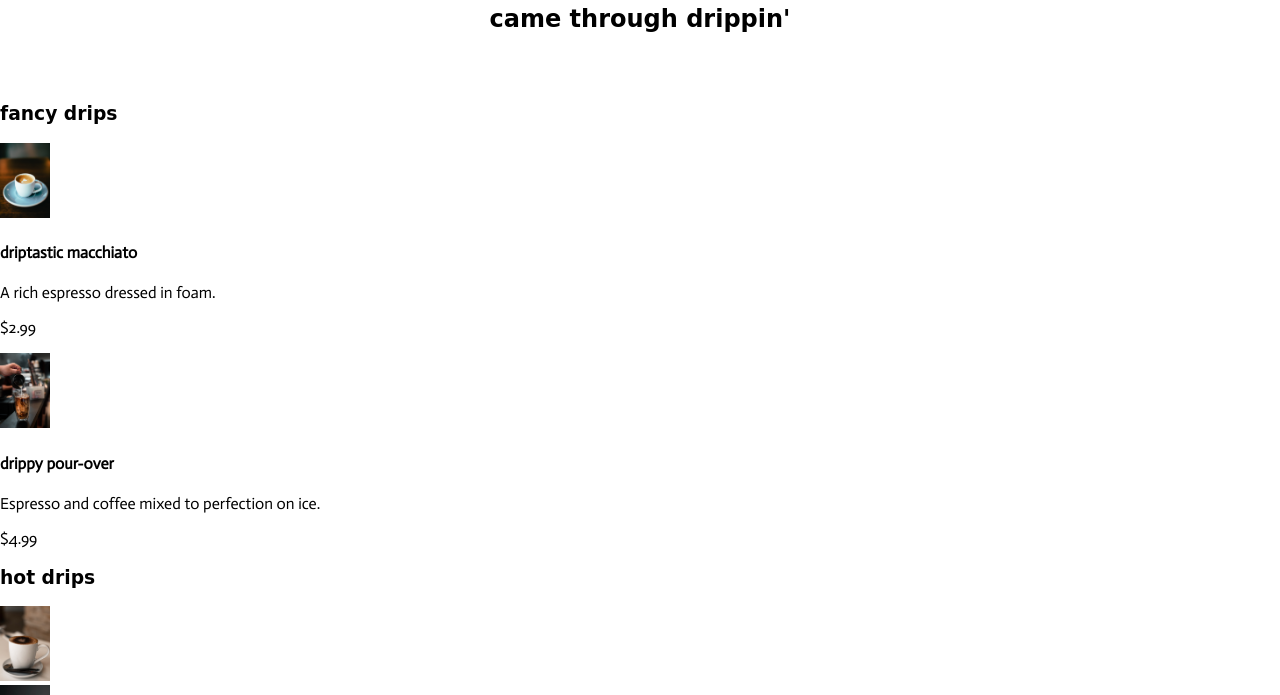
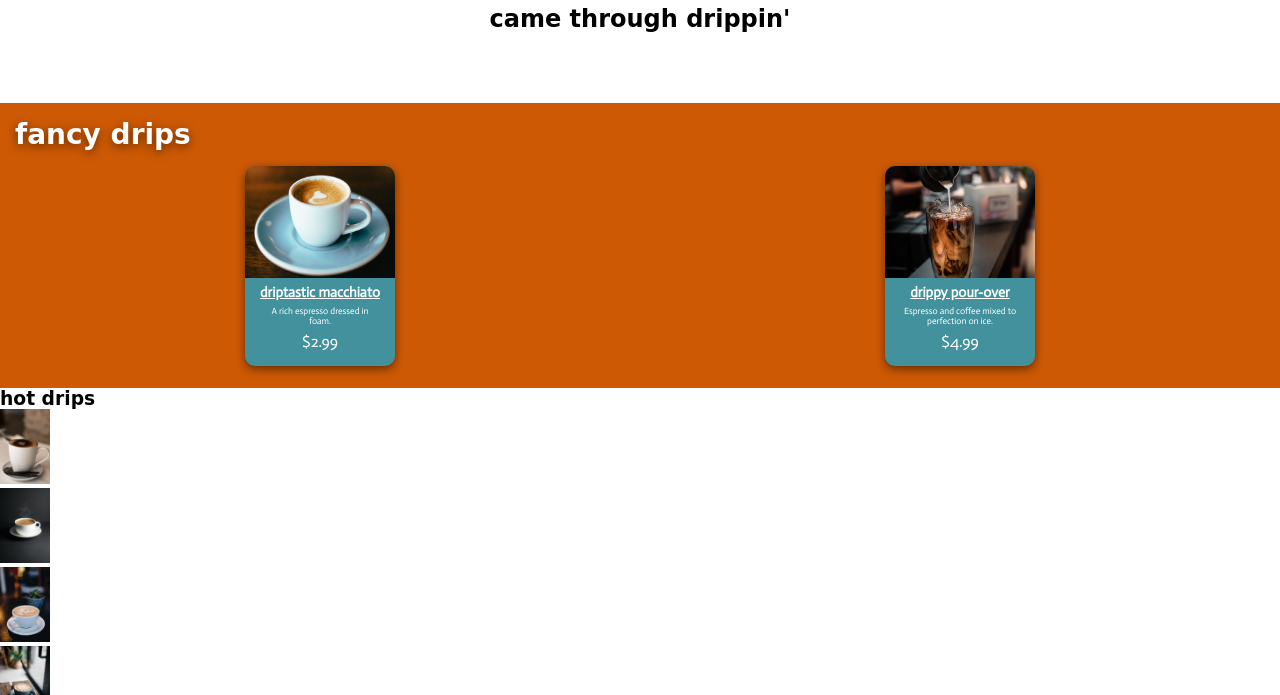
Before and after one commit to Battlertrunks/javascript-group-project, a plain HTML site: page index.html in a window 1280 px wide. Shown: the part 105-800 px from the top of the page. Drawn offline with Linux system fonts and the light colour scheme; a web font is replaced by a local one.

Commit message:
Finished the layout and design for the items, We will now try to implement it using JavaScript to make it more dynamic if admin added more items.

```diff
--- a/index.html
+++ b/index.html
@@ -37,29 +37,41 @@
     </header>
     <main>
       <h2 class="slogan">came through drippin'</h2>
-      <section>
+      <!-- Fancy begins here -->
+      <section class="fancy-container">
         <h3>fancy drips</h3>
-        <ul class="dripsContainer Fancy">
-          <li>
-            <img
-              src="./assets/Coffee-images/macchiato.jpeg"
-              alt="Macchiato drink"
-            />
+        <ul class="drips-container">
+          <li class="item-container">
+            <div class="img-container">
+              <img
+                src="./assets/Coffee-images/macchiato.jpeg"
+                alt="Macchiato drink"
+              />
+            </div>
             <h4>driptastic macchiato</h4>
-            <p>A rich espresso dressed in foam.</p>
-            <p>$2.99</p>
+            <p class="descrip-text">A rich espresso dressed in foam.</p>
+            <p class="price-text">$2.99</p>
           </li>
-          <li>
-            <img src="./assets/Coffee-images/frappe.jpeg" alt="Frappe drink" />
+          <li class="item-container">
+            <div class="img-container">
+              <img
+                src="./assets/Coffee-images/frappe.jpeg"
+                alt="Frappe drink"
+              />
+            </div>
             <h4>drippy pour-over</h4>
-            <p>Espresso and coffee mixed to perfection on ice.</p>
-            <p>$4.99</p>
+            <p class="descrip-text">
+              Espresso and coffee mixed to perfection on ice.
+            </p>
+            <p class="price-text">$4.99</p>
           </li>
         </ul>
       </section>
+      <!-- Fancy ends here -->
+      <!-- Hot begins here -->
       <section>
         <h3>hot drips</h3>
-        <ul class="dripsContainer Hot">
+        <ul class="hot">
           <li>
             <img
               src="./assets/Coffee-images/hot-brew.jpeg"
@@ -86,7 +98,9 @@
           </li>
         </ul>
       </section>
-      <div class="dripsContainer Cold">
+      <!-- Hot ends here -->
+      <!-- Cold begins here -->
+      <div class="cold">
         <img
           src="./assets/Coffee-images/cold-brew.jpeg"
           alt="Cold Brew drink"
@@ -104,6 +118,7 @@
           alt="Iced Chai Tea Latte drink"
         />
       </div>
+      <!-- Cold ends here -->
     </main>
     <footer></footer>
     <script src="script.js"></script>
--- a/style.css
+++ b/style.css
@@ -13,9 +13,18 @@ h3 {
 
 body,
 header,
-ul {
+ul,
+h1,
+h2,
+h3,
+h4,
+p {
   margin: 0;
   padding: 0;
+}
+
+ul {
+  list-style: none;
 }
 
 header {
@@ -49,3 +58,65 @@ header img {
 img {
   width: 50px;
 }
+
+/* Fancy styles */
+
+.fancy-container {
+  background-color: #cd5905;
+  height: 265px;
+  padding-bottom: 20px;
+}
+
+.drips-container {
+  display: grid;
+  grid-template-columns: 1fr 1fr;
+}
+
+.fancy-container h3 {
+  color: #fff;
+  font-size: 28px;
+  padding: 15px;
+  text-shadow: rgba(0, 0, 0, 0.5) 0px 3px 10px;
+}
+
+.drips-container li {
+  display: flex;
+  flex-direction: column;
+  align-items: center;
+  justify-content: space-between;
+  background-color: #42919c;
+  width: 150px;
+  height: 185px;
+  margin: 0 auto;
+  padding-bottom: 15px;
+  text-align: center;
+  border-radius: 10px;
+  box-shadow: rgba(0, 0, 0, 0.5) 0px 3px 10px;
+  color: #fff;
+}
+
+.drips-container img {
+  margin-top: -55%;
+  min-width: 150px;
+}
+
+.drips-container .img-container {
+  min-width: 150px;
+  height: 112px;
+  border-radius: 10px 10px 0 0;
+  overflow: hidden;
+}
+
+.drips-container h4 {
+  font-size: 14px;
+  text-decoration: underline;
+}
+
+.drips-container .descrip-text {
+  width: 75%;
+  font-size: 9px;
+}
+
+.drips-container .price-text p {
+  font-size: 16px;
+}
```
